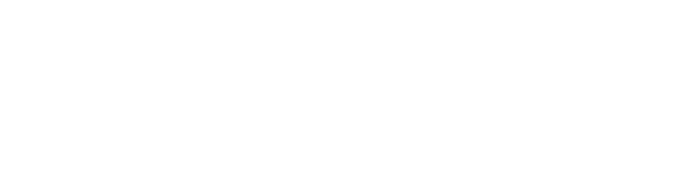
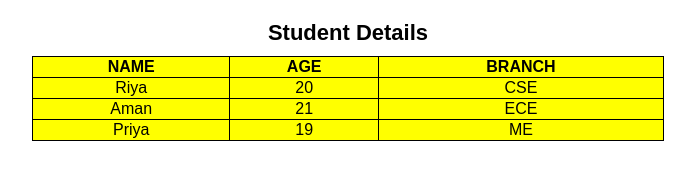
Before and after one commit to acciojob/table-practise-shivanijatav26, a website: page main.html in a window 1280 px wide. Shown: the whole page, without its empty margins (292-987 px from the left). Drawn offline with Linux system fonts and the light colour scheme.

Commit message:
created a submission

```diff
--- a/main.html
+++ b/main.html
@@ -1,16 +1,58 @@
 <!DOCTYPE html>
-
 <html>
-
 <head>
-	<link rel="stylesheet" href="styles.css">
+<style>
+    table, th, td, tr {
+        border: 1px solid black;     /* 1px काला बॉर्डर */
+        border-collapse: collapse;   /* बॉर्डर एक जैसा दिखे */
+    }
+    table {
+        background-color: yellow;    /* टेबल बैकग्राउंड पीला */
+        width: 50%;
+        margin: 20px auto;
+        font-family: Arial, sans-serif;
+        text-align: center;
+    }
+    caption {
+        font-size: 22px;
+        font-weight: bold;
+        margin-bottom: 10px;
+    }
+</style>
 </head>
 
 <body>
-	<!-- the entire body must be written by student -->
-    <script type="text/javascript" src="./script.js">
-</script>
+
+<table>
+    <caption>Student Details</caption>
+
+    <thead>
+        <tr>
+            <th>NAME</th>
+            <th>AGE</th>
+            <th>BRANCH</th>
+        </tr>
+    </thead>
+
+    <tbody>
+        <tr>
+            <td>Riya</td>
+            <td>20</td>
+            <td>CSE</td>
+        </tr>
+        <tr>
+            <td>Aman</td>
+            <td>21</td>
+            <td>ECE</td>
+        </tr>
+        <tr>
+            <td>Priya</td>
+            <td>19</td>
+            <td>ME</td>
+        </tr>
+    </tbody>
+
+</table>
 
 </body>
-
 </html>
--- a/script.js
+++ b/script.js
@@ -1 +1,17 @@
-//your JS code here. If required.
+function addStudent() {
+    // Table के tbody को select करें
+    let table = document.getElementById("studentTable").getElementsByTagName('tbody')[0];
+
+    // New row create करें
+    let newRow = table.insertRow();
+
+    // Cells create करें
+    let nameCell = newRow.insertCell(0);
+    let ageCell = newRow.insertCell(1);
+    let branchCell = newRow.insertCell(2);
+
+    // Data set करें
+    nameCell.innerHTML = "Rahul";
+    ageCell.innerHTML = "22";
+    branchCell.innerHTML = "CSE";
+}
--- a/styles.css
+++ b/styles.css
@@ -1 +1,21 @@
-/*  your css code here. If applicable */
+/* Table, th, td, tr में border */
+table, th, td, tr {
+    border: 1px solid black;   /* 1px काला बॉर्डर */
+    border-collapse: collapse; /* borders एकदम clean दिखें */
+}
+
+/* Table का background yellow */
+table {
+    background-color: yellow;
+    width: 60%;          /* table width */
+    margin: 20px auto;   /* center table */
+    font-family: Arial, sans-serif;
+    text-align: center;
+}
+
+/* Table caption style */
+caption {
+    font-size: 22px;
+    font-weight: bold;
+    margin-bottom: 10px;
+}
```
